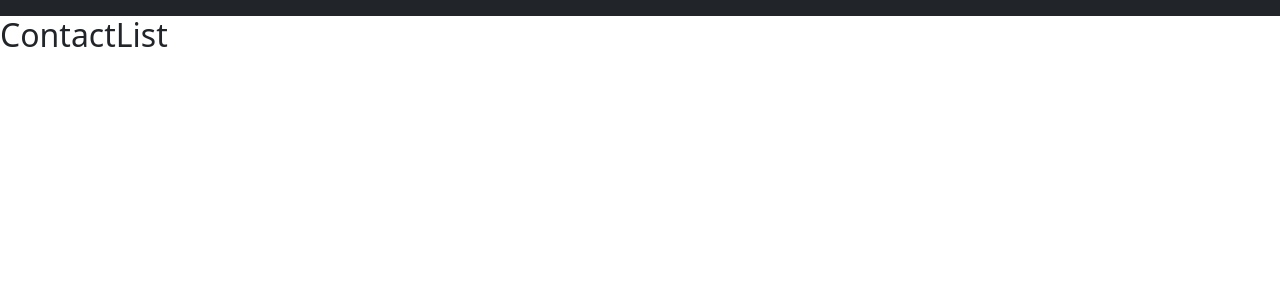
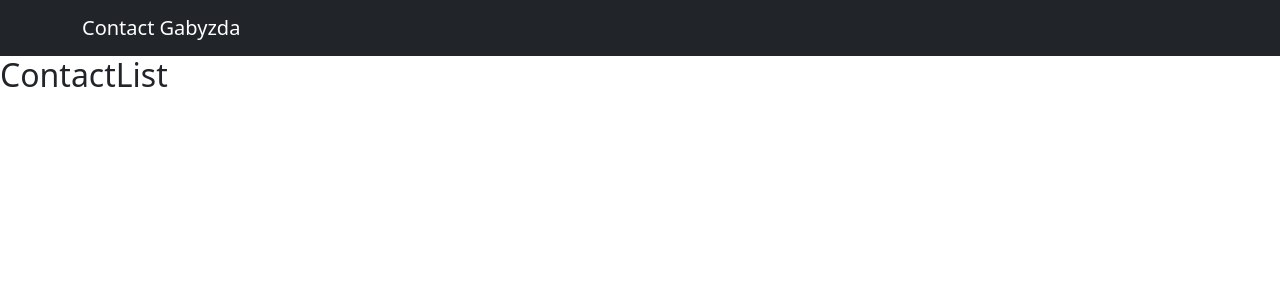
Before and after one commit to Gabyzda/agenda-contatos, a React (Create React App) app: page /contacts/list in a window 1280 px wide. Shown: the top 300 px of the page. Built offline with nearby package versions, Linux system fonts and the light colour scheme.

Commit message:
add container y tag de anclaje para nuestra marca import Link

```diff
--- a/src/components/NavBar/NavBar.js
+++ b/src/components/NavBar/NavBar.js
@@ -1,10 +1,13 @@
 import React from 'react';
+import {Link} from 'react-router-dom';
 
 const NavBar = () => {
     return (
         <>
-            <nav className='navbar navbar-dark bg-dark navbar-expand-sm'>
-
+            <nav className="navbar navbar-dark bg-dark navbar-expand-sm">
+                <div className="container">
+                    <Link to={'/'} className="navbar-brand">Contact Gabyzda</Link>
+                </div>
             </nav>
         </>
     )
--- a/src/index.css
+++ b/src/index.css
@@ -1,4 +1,4 @@
-body {
+/* body {
   margin: 0;
   font-family: -apple-system, BlinkMacSystemFont, 'Segoe UI', 'Roboto', 'Oxygen',
     'Ubuntu', 'Cantarell', 'Fira Sans', 'Droid Sans', 'Helvetica Neue',
@@ -10,4 +10,4 @@ body {
 code {
   font-family: source-code-pro, Menlo, Monaco, Consolas, 'Courier New',
     monospace;
-}
+} */
```
